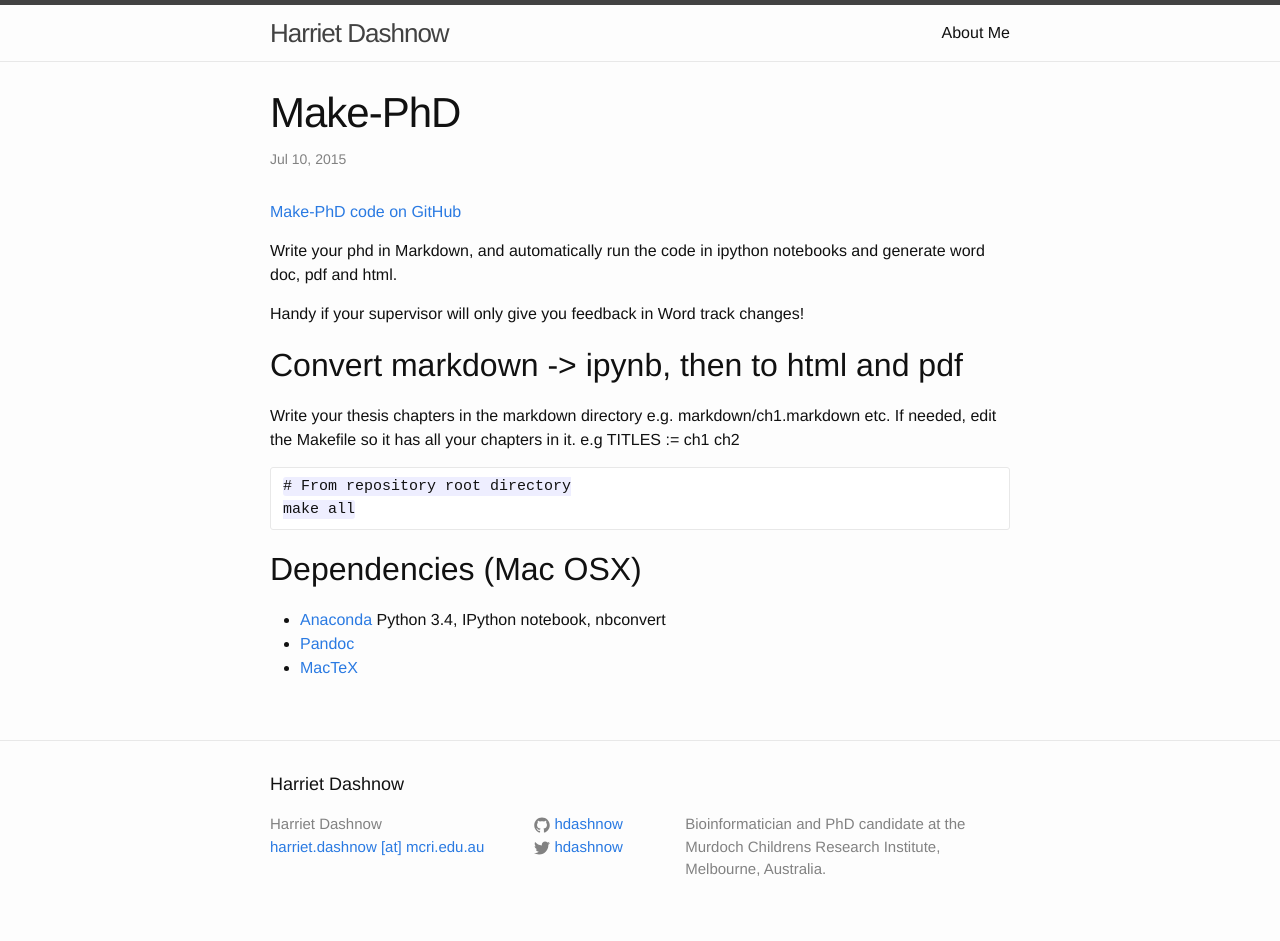
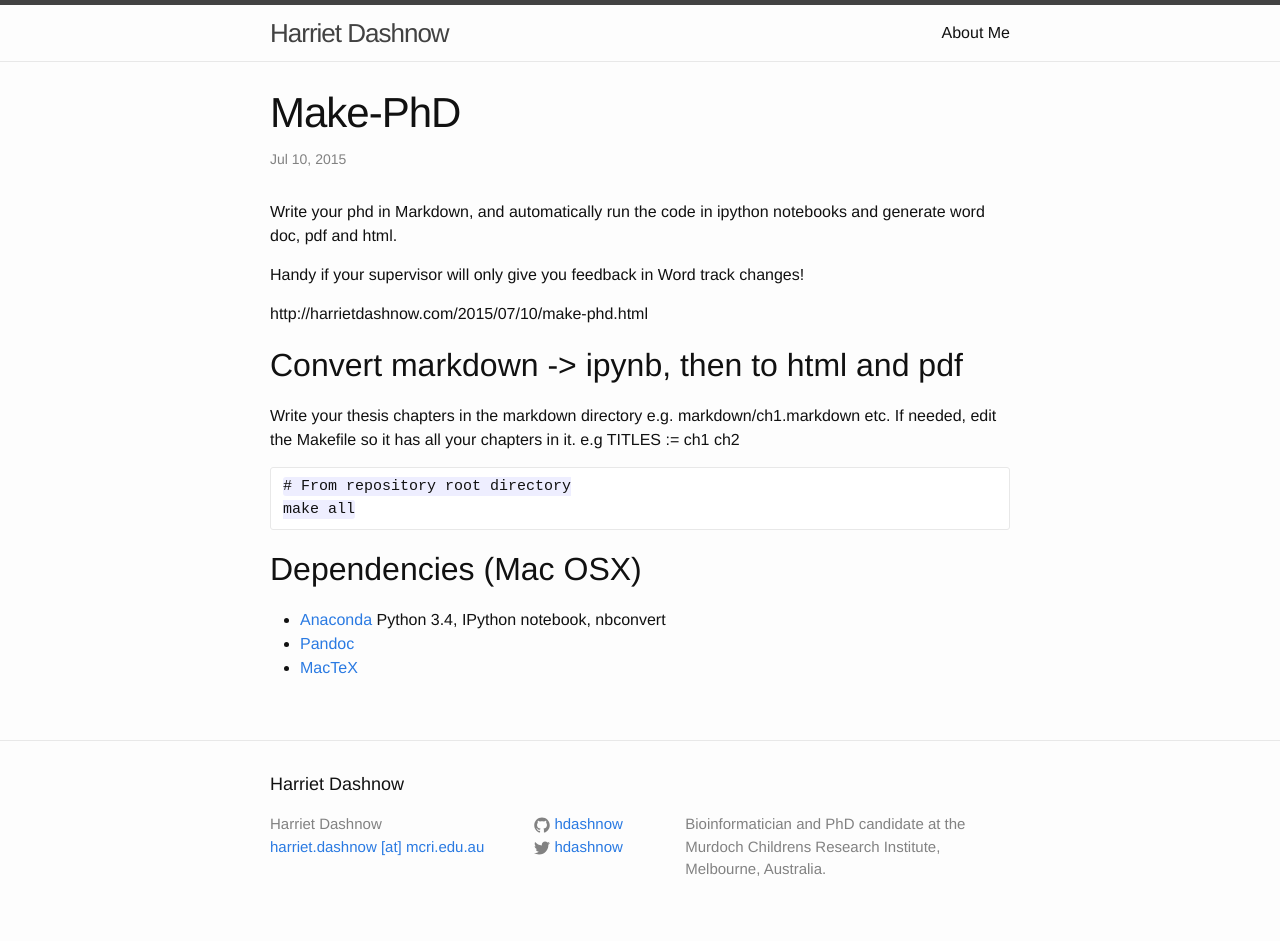
Before and after one commit to hdashnow/hdashnow.github.io, a Jekyll site: the page built from _posts/2015-07-10-make-phd.md, in a window 1280 px wide. Built offline with Jekyll 4.4.1, drawn with Linux system fonts in a browser that asks for light colours.

Commit message:
Move link

```diff
--- a/_posts/2015-07-10-make-phd.md
+++ b/_posts/2015-07-10-make-phd.md
@@ -4,11 +4,11 @@ time:      2015-07-10
 title:     Make-PhD
 ---
 
-[Make-PhD code on GitHub](https://github.com/hdashnow/make-phd)
-
 Write your phd in Markdown, and automatically run the code in ipython notebooks and generate word doc, pdf and html.
 
 Handy if your supervisor will only give you feedback in Word track changes!
+
+http://harrietdashnow.com/2015/07/10/make-phd.html
 
 ## Convert markdown -> ipynb, then to html and pdf
 
```
